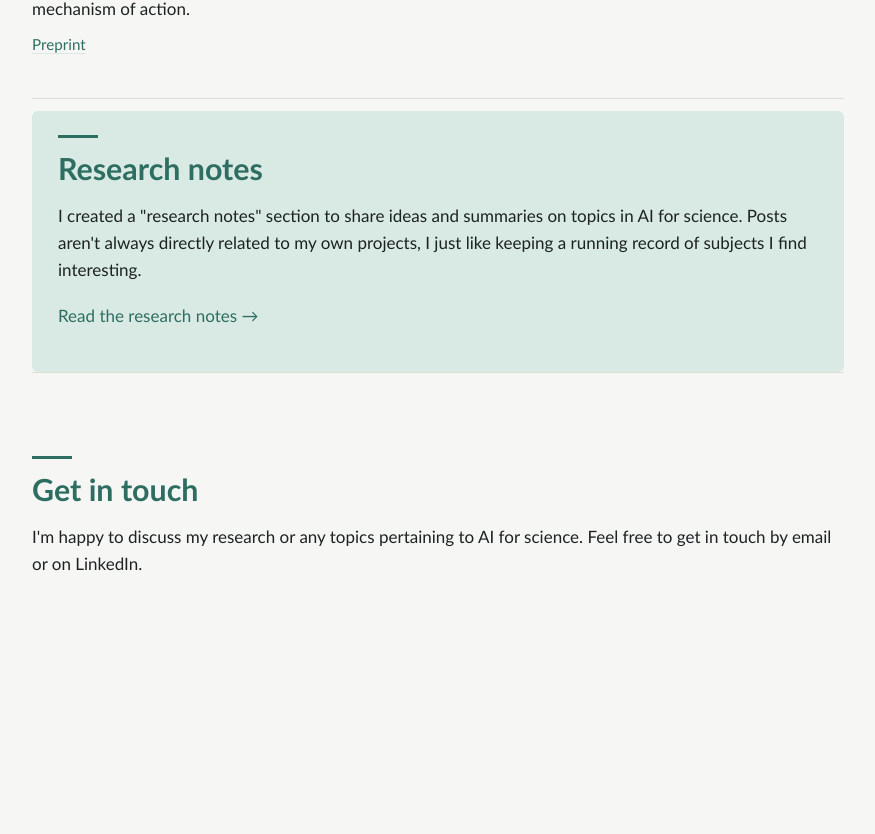
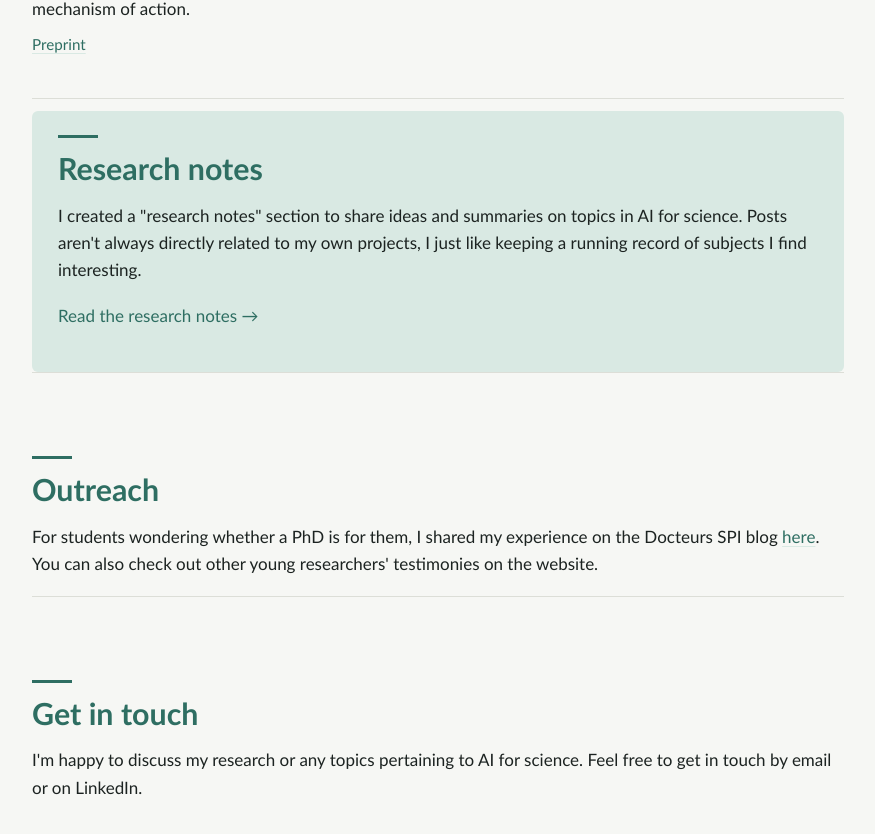
Before and after one commit to SaraMPetiton/sarampetiton.github.io, a Jekyll site: the page built from index.html, in a window 1280 px wide and 900 px high, scrolled down 2871 px. Shown: the top 834 px of the window, without its empty margins (202-1077 px from the left). Built offline with Jekyll 4.4.1, drawn with Linux system fonts in a browser that asks for light colours; before the commit the page ends 3547 px from its top, so only the background shows below that.

Commit message:
adding outreach section

```diff
--- a/index.html
+++ b/index.html
@@ -133,6 +133,15 @@ description: "Sara Petiton — machine learning for neuroimaging and biomarker d
   </div>
 </section>
 
+<section class="section" id="outreach">
+  <h2>Outreach</h2>
+  <p>
+    For students wondering whether a PhD is for them, I shared my experience on the
+    Docteurs SPI blog <a href="https://www.docteurs-spi.org/post/how-ai-can-help-us-better-understand-the-brain-and-mental-illness" target="_blank" rel="noopener">here</a>.
+    You can also check out other young researchers' testimonies on the website.
+  </p>
+</section>
+
 <section class="section" id="contact">
   <h2>Get in touch</h2>
   <p>I'm happy to discuss my research or any topics pertaining to AI for science. Feel free to get in touch by email or on LinkedIn.</p>
```
